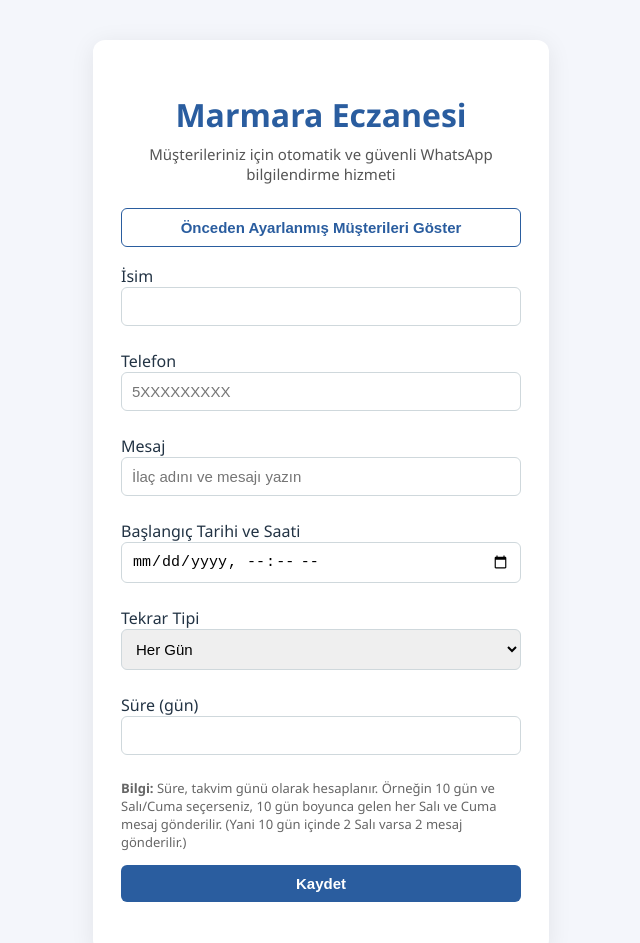
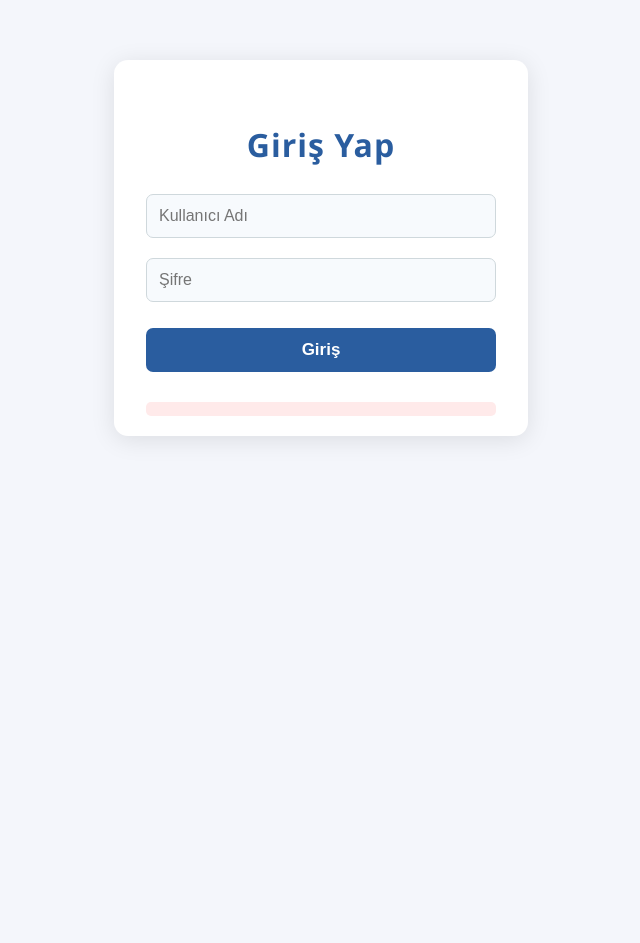
Before and after one commit to hildahelin/eczane_hatirlatma, a website: page index.html in a window 1280 px wide. Shown: the whole page, without its empty margins (319-959 px from the left). After the commit the page ends 860 px from the top, so only its background shows below. Drawn offline with Linux system fonts and the light colour scheme.

Commit message:
Güncel dosyalar: loginConfig.js hariç tüm proje dosyaları eklendi ve güncellendi

```diff
--- a/index.html
+++ b/index.html
@@ -2,7 +2,8 @@
 <html lang="tr">
 <head>
   <meta charset="UTF-8">
-  <title>SmartPharm - Hatırlatıcı Kayıt</title>
+  <title>Marmara Eczanesi - Girişli Panel</title>
+  <script src="loginConfig.js"></script>
   <style>
     body {
       font-family: 'Segoe UI', Arial, sans-serif;
@@ -103,15 +104,91 @@
       font-weight: 500;
       color: #2a5d9f;
     }
+    #loginPanel {
+      background: #fff;
+      box-shadow: 0 4px 24px rgba(0,0,0,0.10);
+      border-radius: 14px;
+      padding: 36px 32px 28px 32px;
+      margin: 60px auto 32px auto;
+      max-width: 350px;
+      display: flex;
+      flex-direction: column;
+      align-items: center;
+      gap: 10px;
+    }
+    #loginPanel h2 {
+      color: #2a5d9f;
+      font-size: 2rem;
+      margin-bottom: 18px;
+      font-weight: bold;
+      letter-spacing: 1px;
+    }
+    #loginPanel input {
+      width: 100%;
+      padding: 12px;
+      border: 1.5px solid #cfd8dc;
+      border-radius: 7px;
+      font-size: 16px;
+      margin-bottom: 10px;
+      background: #f7fafd;
+      transition: border 0.2s;
+    }
+    #loginPanel input:focus {
+      border: 1.5px solid #2a5d9f;
+      outline: none;
+      background: #fff;
+    }
+    #loginPanel button {
+      width: 100%;
+      padding: 12px;
+      background: #2a5d9f;
+      color: #fff;
+      font-size: 17px;
+      font-weight: bold;
+      border: none;
+      border-radius: 7px;
+      cursor: pointer;
+      margin-top: 6px;
+      transition: background 0.2s;
+    }
+    #loginPanel button:hover {
+      background: #1b3e6f;
+    }
+    #loginError {
+      color: #c00;
+      background: #ffeaea;
+      border-radius: 5px;
+      padding: 7px 0;
+      width: 100%;
+      text-align: center;
+      font-size: 15px;
+      margin-top: 4px;
+      margin-bottom: -8px;
+    }
     @media (max-width: 900px) {
       .main-flex { flex-direction: column; align-items: stretch; gap: 0; }
       .side-panel { width: 100%; max-width: 100vw; min-width: 0; margin-top: 24px; }
       .container { width: 100%; min-width: 0; }
     }
+    @media (max-width: 500px) {
+      #loginPanel {
+        max-width: 98vw;
+        padding: 18px 6vw 18px 6vw;
+      }
+    }
   </style>
 </head>
 <body>
-  <div class="main-flex">
+  <!-- Giriş Paneli -->
+  <div id="loginPanel">
+    <h2>Giriş Yap</h2>
+    <input type="text" id="loginUsername" placeholder="Kullanıcı Adı">
+    <input type="password" id="loginPassword" placeholder="Şifre">
+    <button onclick="login()">Giriş</button>
+    <div id="loginError"></div>
+  </div>
+  <!-- Asıl Panel (form ve müşteri listesi) -->
+  <div class="main-flex" style="display:none;">
     <div class="container">
       <h1>Marmara Eczanesi</h1>
       <div class="desc">Müşterileriniz için otomatik ve güvenli WhatsApp bilgilendirme hizmeti</div>
@@ -165,6 +242,26 @@
   <div id="toast" style="display:none;position:fixed;top:32px;right:32px;z-index:9999;min-width:180px;max-width:320px;padding:16px 24px;background:#2a5d9f;color:#fff;font-weight:bold;border-radius:8px;box-shadow:0 4px 16px #0002;font-size:16px;transition:opacity 0.3s;opacity:0;pointer-events:none;text-align:center;"></div>
   <div id="editModeBanner" style="display:none;background:#e3f0ff;color:#2a5d9f;font-weight:bold;text-align:center;padding:8px 0 6px 0;border-radius:7px 7px 0 0;margin-bottom:8px;">Düzenleme Modu: Kaydı güncelledikten sonra tekrar kayıt ekleyebilirsiniz.</div>
   <script>
+    function login() {
+      const username = document.getElementById('loginUsername').value;
+      const password = document.getElementById('loginPassword').value;
+      if (username === LOGIN_USER && password === LOGIN_PASS) {
+        localStorage.setItem('login_token', LOGIN_TOKEN);
+        document.getElementById('loginPanel').style.display = 'none';
+        document.querySelector('.main-flex').style.display = '';
+      } else {
+        document.getElementById('loginError').innerText = "Hatalı kullanıcı adı veya şifre!";
+      }
+    }
+    window.onload = function() {
+      if (localStorage.getItem('login_token') === LOGIN_TOKEN) {
+        document.getElementById('loginPanel').style.display = 'none';
+        document.querySelector('.main-flex').style.display = '';
+      } else {
+        document.querySelector('.main-flex').style.display = 'none';
+        document.getElementById('loginPanel').style.display = '';
+      }
+    };
     const typeSelect = document.getElementById('typeSelect');
     const daysContainer = document.getElementById('daysContainer');
     const showRemindersBtn = document.getElementById('showRemindersBtn');
```
Also changed, not shown: backend/index.js (+15 -0 lines), public/index.html (added, +55 -0 lines), 1 other file.
